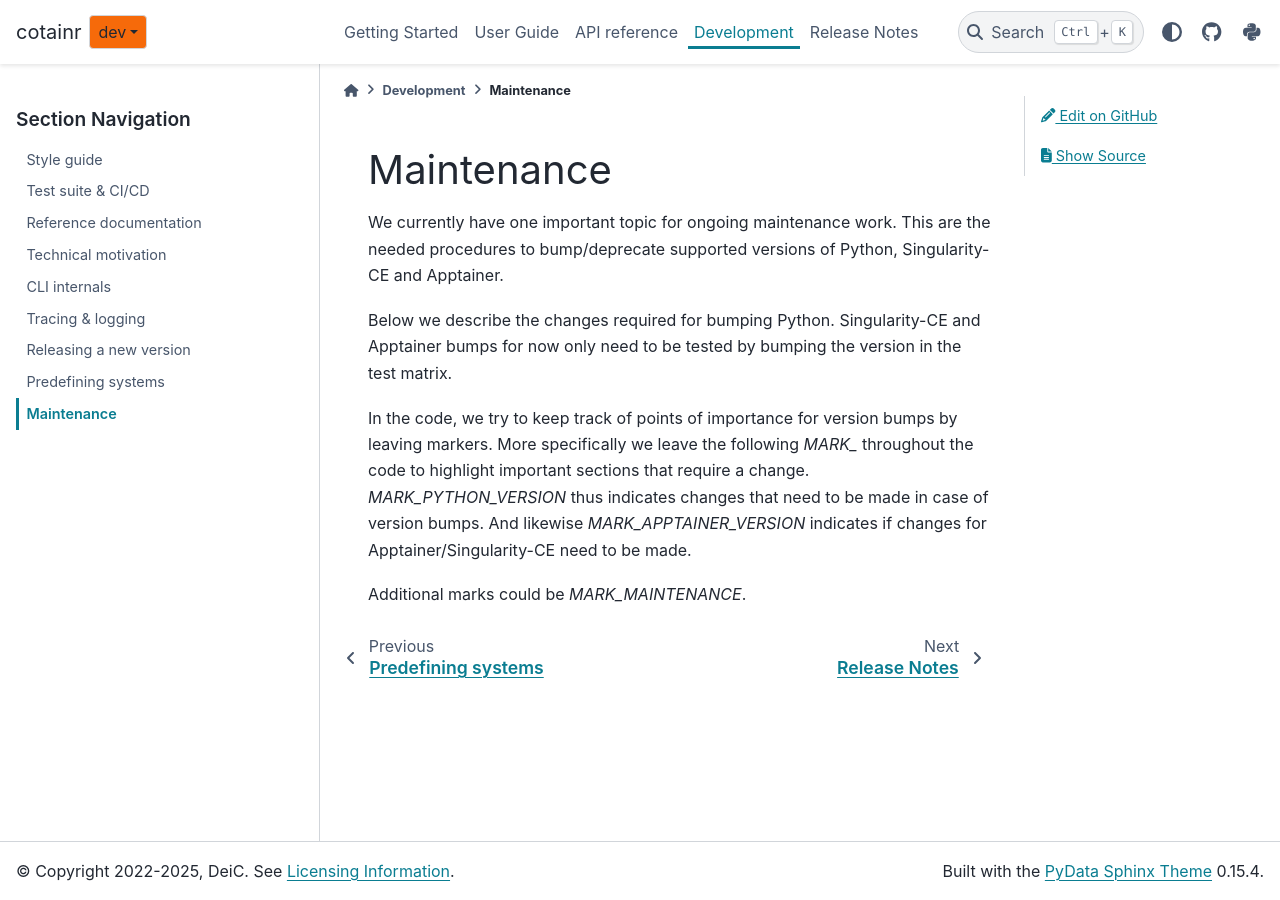
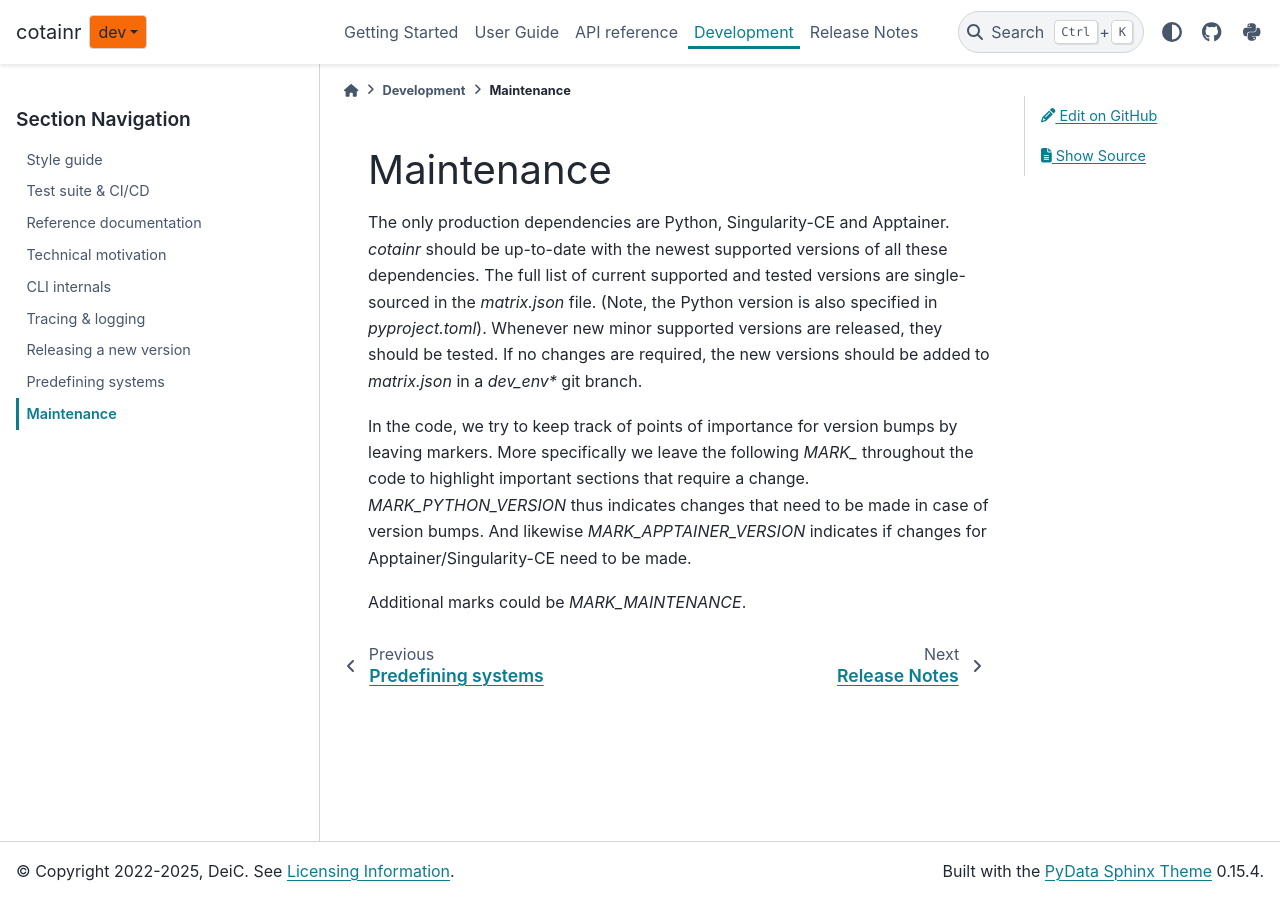
Before and after one commit to DeiC-HPC/cotainr, a Sphinx documentation site: the page built from doc/development/maintenance.rst, in a window 1280 px wide. Built offline with Sphinx 7.4.7 and the PyData theme 0.15.4, drawn with Linux system fonts in a browser that asks for light colours; pages that are not in the unit, such as notebooks, are missing from menus.

Commit message:
Update doc/development/maintenance.rst
Co-authored-by: Joachim Sødequist <139451906+joasode@users.noreply.github.com>

```diff
--- a/doc/development/maintenance.rst
+++ b/doc/development/maintenance.rst
@@ -3,11 +3,7 @@
 Maintenance
 ===========
 
-We currently have one important topic for ongoing maintenance work.
-This are the needed procedures to bump/deprecate supported versions of Python, Singularity-CE and Apptainer.
-
-Below we describe the changes required for bumping Python.
-Singularity-CE and Apptainer bumps for now only need to be tested by bumping the version in the test matrix.
+The only production dependencies are Python, Singularity-CE and Apptainer. `cotainr` should be up-to-date with the newest supported versions of all these dependencies. The full list of current supported and tested versions are single-sourced in the `matrix.json` file. (Note, the Python version is also specified in `pyproject.toml`). Whenever new minor supported versions are released, they should be tested. If no changes are required, the new versions should be added to `matrix.json` in a `dev_env*` git branch.
 
 In the code, we try to keep track of points of importance for version bumps by leaving markers.
 More specifically we leave the following `MARK_` throughout the code to highlight important sections that require a change.
```
